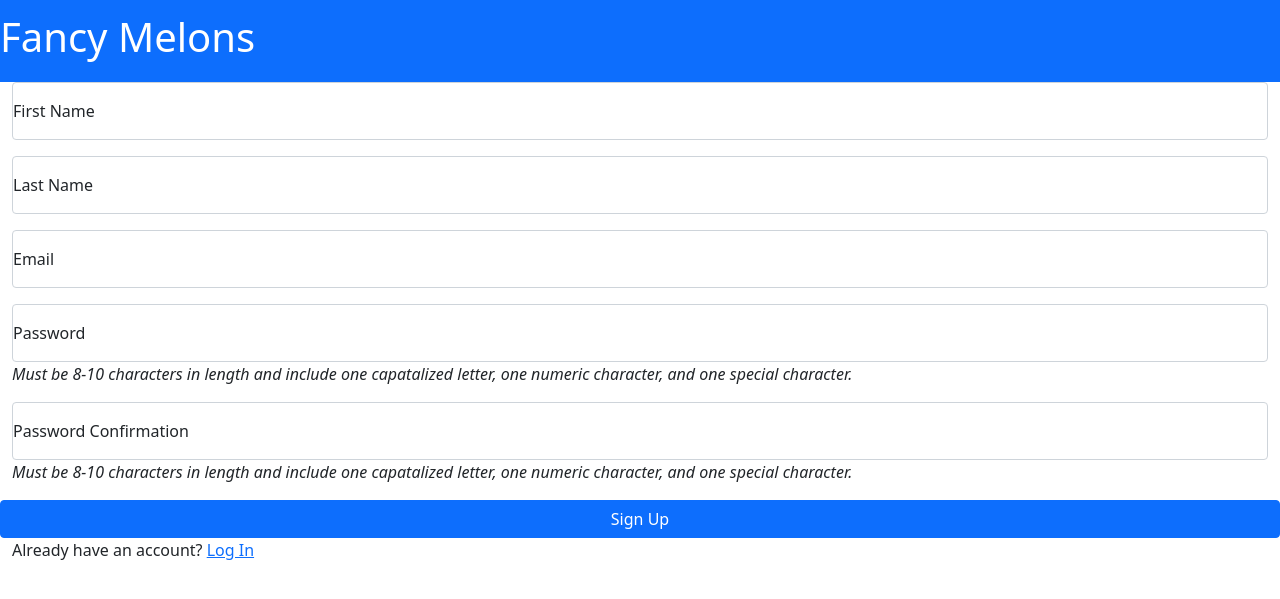
After one commit to emmahilldeveloper/Fancy-Melons, a Flask app: page /signup in a window 1280 px wide. The commit adds this page. Shown: the top 599 px of the page. Run offline with Flask 2, Linux system fonts and the light colour scheme; some libraries are stand-ins or nearby versions.

Commit message:
Database creation, generated fake data, initial login creation, and initial signup creation.

```diff
--- a/server.py
+++ b/server.py
@@ -1,6 +1,8 @@
 #This is fancy melons, an assignment for Hackbright Academy's 12-week software engineering bootcamp
 from flask import Flask, redirect, render_template, session, request, flash, url_for, jsonify
 from jinja2 import StrictUndefined
+from model import connect_to_db, db
+import crud
 import urllib.parse
 import requests
 import os
@@ -11,20 +13,67 @@ app.config.update(TESTING=True, SECRET_KEY='DEV')
 app.jinja_env.undefined = StrictUndefined
 app.jinja_env.auto_reload = True
 
+
 ####### Home #######
-
 @app.route("/")
 def index():
     """Return homepage."""
     return render_template("homepage.html")
 
-@app.route("/login")
+
+####### Log In #######
+@app.route("/login", methods = ["GET", "POST"])
 def login():
     """Return login page."""
-    return render_template("login.html")
+
+    if request.method == "POST":
+        email = request.form.get("email") #Get email from login form
+        password = request.form.get("password") #Get password from login form
+        user = crud.all_user_info_by_email(email) #Get all of user's data (from searching by entered email)
+        session["user_id"] = user.user_id #Create session cookie for that user's information
+
+        if user is None: #If the user is not in the database, ERROR
+            flash("ERROR: Incorrect credentials. Try again.", category='danger')
+            return redirect("/login")
+        if user.password != password: #If the user's password is not equal to the saved password, ERROR
+            flash("ERROR: Incorrect credentials. Try again.", category='danger')
+            return redirect("/login")
+        if user:
+            return redirect("/profile")
+
+    #Load the page
+    else:
+        return render_template("login.html")
 
 
+####### Sign Up #######
+@app.route("/signup", methods = ["GET", "POST"])
+def signup():
+    """Return signup page."""
 
+    if request.method == "POST":
+        first_name = request.form.get("fname") #Get first name from signup form
+        last_name = request.form.get("lname") #Get last name from signup form
+        email = request.form.get("email") #Get email from signup form
+        password = request.form.get("password") #Get password from signup form
+        passwordconf = request.form.get("passwordconf") #Get password conf from signup form
+
+        email_check = crud.all_user_info_by_email(email)
+        if email_check:
+            flash("Email already exists.", category='danger')
+            return redirect("/login")
+
+        if password != passwordconf:
+            flash("Passwords do not match.", category='danger')
+
+        user = crud.create_user(first_name, last_name, email, password)
+        db.session.add(user)
+        db.session.commit()
+        flash("Successful.", category='success')
+        return redirect("/profile")
+
+    else:
+        return render_template("signup.html")
 
 
 if __name__ == "__main__":
--- a/templates/navbar.html
+++ b/templates/navbar.html
@@ -1,15 +1,13 @@
 <nav class="navbar navbar-dark bg-primary">
 
     <a class="navbar-brand">
-        <h1>Fancy Melon</h1>
+        <h1>Fancy Melons</h1>
     </a>
 
     <div class="collapse navbar-collapse" id="navbar">
-        <ul class="navbar-nav mr-auto">
-            <li class="nav-item active">
-              <a class="nav-link" href="/">Home <span class="sr-only">(current)</span></a>
-            </li>
-        </ul>
+        <div class="navbar-nav mr-auto">
+            <a class="nav-link" href="/">Home <span class="sr-only">(current)</span></a>
+        </div>
     </div>
 
   </nav>
--- /dev/null
+++ b/templates/signup.html
@@ -0,0 +1,62 @@
+{% extends 'base.html' %}
+{% block title %} Home {% endblock %}
+{% block body %}
+{% include 'navbar.html' %}
+    {% block content %}
+
+
+<div class="container-fluid" id="signup-div">
+    <form class="col-12" action="/signup" method="POST">
+
+        <div class="row">
+            <div class="form-floating mb-3">
+                <input class="form-control" required = "true" id="floatingInput" type="text" name="fname" placeholder="First Name">
+                <label for="floatingInput">First Name</label>
+            </div>
+        </div>
+
+        <div class="row">
+            <div class="form-floating mb-3">
+                <input class="form-control" required = "true" id="floatingInput" type="text" name="lname" placeholder="Last Name">
+                <label for="floatingInput">Last Name</label>
+            </div>
+        </div>
+
+        <div class="row">
+            <div class="form-floating mb-3">
+                <input class="form-control" required = "true" id="floatingInput" type="text" name="email" placeholder="Email">
+                <label for="floatingInput">Email</label>
+            </div>
+        </div>
+
+        <div class="row">
+            <div class="form-floating mb-3">
+                <input class="form-control" id="floatingInput" type="text" name="password" placeholder="Password">
+                <label for="floatingInput">Password</label>
+                <span><i>Must be 8-10 characters in length and include one capatalized letter, one numeric character, and one special character.</i></span>
+            </div>
+        </div>
+
+        <div class="row">
+            <div class="form-floating mb-3">
+                <input class="form-control" id="floatingInput" type="text" name="passwordconf" placeholder="Password Confirmation">
+                <label for="floatingInput">Password Confirmation</label>
+                <span><i>Must be 8-10 characters in length and include one capatalized letter, one numeric character, and one special character.</i></span>
+            </div>
+        </div>
+
+        <div class="row">
+            <button type="submit" id="signup" class="btn btn-primary">Sign Up</button>
+        </div>
+
+        <span>Already have an account? <a href="/login">Log In</a></span>
+
+    </form>
+
+
+</div>
+
+    {% endblock %}
+<!-- Javascript files imported here. -->
+<script src=""></script>
+{% endblock %}
```
Also changed, not shown: Data/melons.json (added, +17 -0 lines), Data/tastings.json (added, +22 -0 lines), crud.py (added, +58 -0 lines), model.py (added, +102 -0 lines), seed_database.py (added, +45 -0 lines), templates/login.html (+24 -5 lines), templates/profile.html (added, +17 -0 lines).
